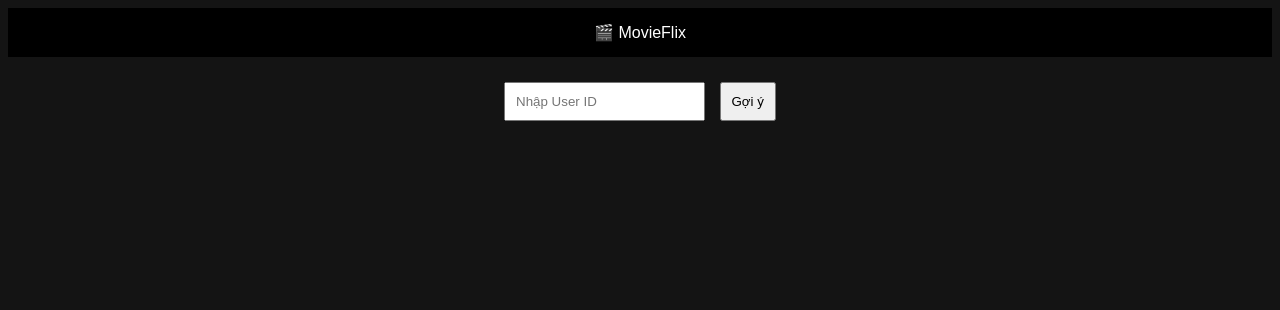
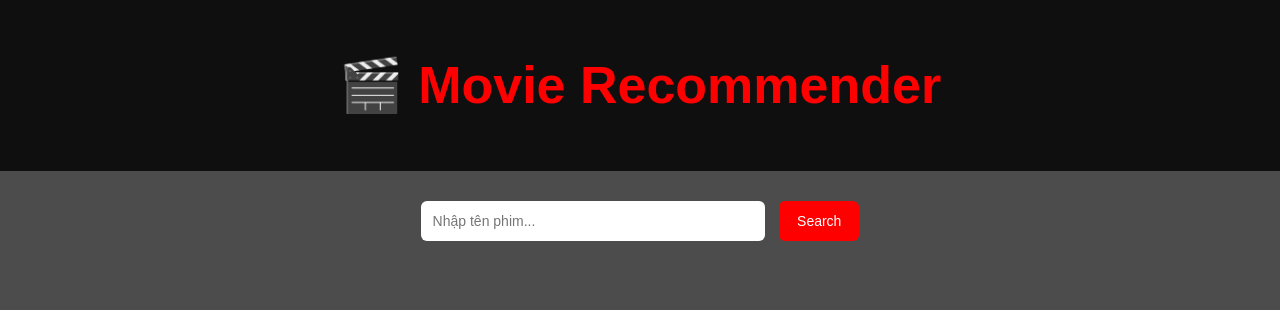
Before and after one commit to hao2474802010108/DetaiCuoiKiMachineLearning_VLU, a Flask app: page / in a window 1280 px wide. Shown: the top 310 px of the page. Run offline with Flask 3, Linux system fonts and the light colour scheme; parts of the project's set-up code (start-up, migrations or seed data) failed here and were passed over.

Commit message:
Demo final
data được lấy từ kaggle poster phim được lấy từ API của themoviedb

```diff
--- a/app.py
+++ b/app.py
@@ -1,34 +1,89 @@
 from flask import Flask, request, jsonify, render_template
-from data_loader import load_data
-from model import build_cf_model, build_content_model, recommend
-from tmdb_api import get_poster
+from model import recommend
+import requests
 
 app = Flask(__name__)
 
-users, movies, ratings = load_data()
+TMDB_API_KEY = "bfb4fafd7292e270ea2978967fa8312a"
 
-matrix, cf_sim = build_cf_model(ratings)
-content_sim = build_content_model(movies)
+# dịch tiếng Việt
+def translate_text(text):
+    url = "https://translate.googleapis.com/translate_a/single"
+    params = {
+        "client": "gtx",
+        "sl": "en",
+        "tl": "vi",
+        "dt": "t",
+        "q": text
+    }
+    res = requests.get(url, params=params).json()
+    return res[0][0][0] if res else text
+
+# lấy poster
+def get_poster(title):
+    url = f"https://api.themoviedb.org/3/search/movie?api_key={TMDB_API_KEY}&query={title}"
+    res = requests.get(url).json()
+
+    if res["results"]:
+        poster_path = res["results"][0]["poster_path"]
+        if poster_path:
+            return "https://image.tmdb.org/t/p/w500" + poster_path
+    return ""
 
 @app.route("/")
 def home():
     return render_template("index.html")
 
-@app.route("/recommend")
+@app.route("/recommend", methods=["POST"])
 def get_recommend():
-    user_id = int(request.args.get("user_id"))
+    movie = request.json["movie"]
+    recs = recommend(movie)
 
-    movie_ids = recommend(user_id, ratings, movies, matrix, cf_sim, content_sim)
-    result = movies[movies["movie_id"].isin(movie_ids)]
-
-    data = []
-    for _, row in result.iterrows():
-        data.append({
-            "title": row["title"],
-            "poster": get_poster(row["title"])
+    result = []
+    for m in recs:
+        result.append({
+            "title": m,
+            "poster": get_poster(m)
         })
 
-    return jsonify(data)
+    return jsonify(result)
+
+@app.route("/movie")
+def movie_page():
+    return render_template("detail.html")
+
+@app.route("/api/movie")
+def movie_api():
+    title = request.args.get("title")
+
+    url = f"https://api.themoviedb.org/3/search/movie?api_key={TMDB_API_KEY}&query={title}"
+    res = requests.get(url).json()
+
+    if res["results"]:
+        m = res["results"][0]
+
+        overview_vi = translate_text(m["overview"])
+
+        genre_map = {
+            28:"Hành động", 12:"Phiêu lưu", 16:"Hoạt hình",
+            35:"Hài", 80:"Tội phạm", 99:"Tài liệu",
+            18:"Chính kịch", 10751:"Gia đình", 14:"Giả tưởng",
+            36:"Lịch sử", 27:"Kinh dị", 10402:"Âm nhạc",
+            9648:"Bí ẩn", 10749:"Lãng mạn", 878:"Khoa học viễn tưởng",
+            53:"Gây cấn", 10752:"Chiến tranh"
+        }
+
+        genres = [genre_map.get(gid, "") for gid in m["genre_ids"]]
+
+        return jsonify({
+            "title": m["title"],
+            "overview": overview_vi,
+            "poster": "https://image.tmdb.org/t/p/w500" + str(m["poster_path"]),
+            "release": m["release_date"],
+            "genres": genres
+        })
+
+    return jsonify({})
 
 if __name__ == "__main__":
     app.run(debug=True)
--- a/requirements.txt
+++ b/requirements.txt
@@ -1,5 +1,5 @@
 flask
 pandas
 scikit-learn
-pyodbc
-gunicorn
+requests
+numpy
--- a/static/css/style.css
+++ /dev/null
@@ -1,24 +0,0 @@
-body { background:#141414; color:white; font-family:Arial; }
-header { background:black; padding:15px; text-align:center; }
-.container { padding:20px; text-align:center; }
-
-input, button { padding:10px; margin:5px; }
-
-.grid {
-    display:grid;
-    grid-template-columns: repeat(auto-fill,150px);
-    gap:15px;
-    margin-top:20px;
-}
-
-.card {
-    border-radius:10px;
-    overflow:hidden;
-    transition:0.3s;
-}
-
-.card img { width:100%; height:220px; object-fit:cover; }
-
-.card:hover {
-    transform:scale(1.1);
-}
--- a/static/js/app.js
+++ /dev/null
@@ -1,21 +0,0 @@
-function getRecommend() {
-    let id = document.getElementById("user_id").value;
-
-    fetch(`/recommend?user_id=${id}`)
-        .then(res => res.json())
-        .then(data => {
-
-            let html = "";
-
-            data.forEach(movie => {
-                html += `
-                    <div class="card">
-                        <img src="${movie.poster}">
-                        <p>${movie.title}</p>
-                    </div>
-                `;
-            });
-
-            document.getElementById("movies").innerHTML = html;
-        });
-}
--- /dev/null
+++ b/static/script.js
@@ -0,0 +1,27 @@
+function search() {
+    const movie = document.getElementById("movieInput").value;
+
+    fetch("/recommend", {
+        method: "POST",
+        headers: {"Content-Type": "application/json"},
+        body: JSON.stringify({ movie: movie })
+    })
+    .then(res => res.json())
+    .then(data => {
+        let html = "";
+
+        data.forEach(m => {
+            html += `
+            <div class="movie-card" onclick="goDetail('${m.title}')">
+                <img src="${m.poster}">
+                <h3>${m.title}</h3>
+            </div>`;
+        });
+
+        document.getElementById("movies").innerHTML = html;
+    });
+}
+
+function goDetail(title) {
+    window.location.href = `/movie?title=${encodeURIComponent(title)}`;
+}
--- /dev/null
+++ b/static/style.css
@@ -0,0 +1,180 @@
+/* ===== RESET ===== */
+body {
+    margin: 0;
+    font-family: Arial, sans-serif;
+    color: white;
+
+    background-size: cover;
+    background-position: center;
+    background-attachment: fixed;
+
+    position: relative;
+}
+
+/* ===== BACKGROUND BLUR ===== */
+body::before {
+    content: "";
+    position: fixed;
+    inset: 0;
+    backdrop-filter: blur(10px);
+    background: rgba(0,0,0,0.7);
+    z-index: -1;
+}
+
+/* ===== HEADER ===== */
+header {
+    background: rgba(0,0,0,0.8);
+    padding: 20px;
+    text-align: center;
+    color: red;
+    font-size: 26px;
+    font-weight: bold;
+}
+
+/* ===== SEARCH ===== */
+.search-box {
+    text-align: center;
+    margin: 30px;
+}
+
+.search-box input {
+    padding: 12px;
+    width: 320px;
+    border-radius: 6px;
+    border: none;
+    font-size: 14px;
+}
+
+.search-box button {
+    padding: 12px 18px;
+    background: red;
+    color: white;
+    border: none;
+    margin-left: 10px;
+    cursor: pointer;
+    border-radius: 6px;
+    font-size: 14px;
+}
+
+.search-box button:hover {
+    background: darkred;
+}
+
+/* ===== MOVIE GRID ===== */
+.movie-grid {
+    display: grid;
+    grid-template-columns: repeat(auto-fill, minmax(160px, 1fr));
+    gap: 20px;
+    padding: 20px;
+}
+
+/* ===== MOVIE CARD ===== */
+.movie-card {
+    background: #222;
+    border-radius: 12px;
+    overflow: hidden;
+    transition: 0.3s;
+    cursor: pointer;
+}
+
+.movie-card:hover {
+    transform: scale(1.08);
+}
+
+.movie-card img {
+    width: 100%;
+    height: 240px;
+    object-fit: cover;
+}
+
+.movie-card h3 {
+    padding: 10px;
+    font-size: 14px;
+    text-align: center;
+}
+
+/* ===== DETAIL PAGE ===== */
+.detail-wrapper {
+    display: flex;
+    justify-content: center;
+    align-items: flex-start;
+    gap: 50px;
+    padding: 60px;
+}
+
+/* POSTER */
+.poster-box img {
+    width: 350px;
+    border-radius: 12px;
+    box-shadow: 0 0 25px rgba(0,0,0,0.8);
+    transition: 0.3s;
+}
+
+.poster-box img:hover {
+    transform: scale(1.05);
+}
+
+/* INFO BOX */
+.info-box {
+    max-width: 500px;
+    background: rgba(30,30,30,0.85);
+    padding: 25px;
+    border-radius: 12px;
+    backdrop-filter: blur(5px);
+}
+
+.info-box h1 {
+    color: orange;
+    margin-bottom: 20px;
+}
+
+.info-box p {
+    margin: 10px 0;
+    line-height: 1.6;
+}
+
+.info-box b {
+    color: #ccc;
+}
+
+/* ===== GENRE TAG ===== */
+.genre-list {
+    margin-top: 10px;
+}
+
+.genre-tag {
+    display: inline-block;
+    background: #e50914;
+    color: white;
+    padding: 6px 12px;
+    margin: 5px 5px 0 0;
+    border-radius: 20px;
+    font-size: 13px;
+    transition: 0.3s;
+}
+
+.genre-tag:hover {
+    background: #b20710;
+    transform: scale(1.05);
+}
+
+/* ===== OVERVIEW TEXT ===== */
+#overview {
+    margin-top: 10px;
+}
+
+/* ===== RESPONSIVE ===== */
+@media (max-width: 768px) {
+    .detail-wrapper {
+        flex-direction: column;
+        align-items: center;
+    }
+
+    .poster-box img {
+        width: 250px;
+    }
+
+    .info-box {
+        width: 90%;
+    }
+}
--- a/templates/index.html
+++ b/templates/index.html
@@ -1,21 +1,23 @@
 <!DOCTYPE html>
 <html>
 <head>
-    <title>MovieFlix</title>
-    <link rel="stylesheet" href="{{ url_for('static', filename='css/style.css') }}">
+    <title>Movie Recommender</title>
+    <link rel="stylesheet" href="/static/style.css">
 </head>
 <body>
 
-<header>🎬 MovieFlix</header>
+<header>
+    <h1>🎬 Movie Recommender</h1>
+</header>
 
-<div class="container">
-    <input id="user_id" placeholder="Nhập User ID">
-    <button onclick="getRecommend()">Gợi ý</button>
-
-    <div id="movies" class="grid"></div>
+<div class="search-box">
+    <input id="movieInput" placeholder="Nhập tên phim...">
+    <button onclick="search()">Search</button>
 </div>
 
-<script src="{{ url_for('static', filename='js/app.js') }}"></script>
+<div id="movies" class="movie-grid"></div>
+
+<script src="/static/script.js"></script>
 
 </body>
 </html>
--- a/tmdb_api.py
+++ /dev/null
@@ -1,21 +0,0 @@
-import requests
-
-API_KEY = "bfb4fafd7292e270ea2978967fa8312a"
-cache = {}
-
-def get_poster(title):
-    title = title.split("(")[0].strip()
-
-    if title in cache:
-        return cache[title]
-
-    url = f"https://api.themoviedb.org/3/search/movie?api_key={API_KEY}&query={title}"
-    res = requests.get(url).json()
-
-    try:
-        poster = "https://image.tmdb.org/t/p/w500" + res["results"][0]["poster_path"]
-    except:
-        poster = "https://via.placeholder.com/300x450?text=No+Image"
-
-    cache[title] = poster
-    return poster
```
Also changed, not shown: PhamMinhHuy_2474802010148.py (deleted, +0 -8 lines), data.csv (deleted, +0 -7 lines), data_loader.py (deleted, +0 -14 lines), model.py (+48 -36 lines), python model.py (deleted, +0 -19 lines), static/detail.js (added, +25 -0 lines), templates/detail.html (added, +32 -0 lines), 4 other files.
